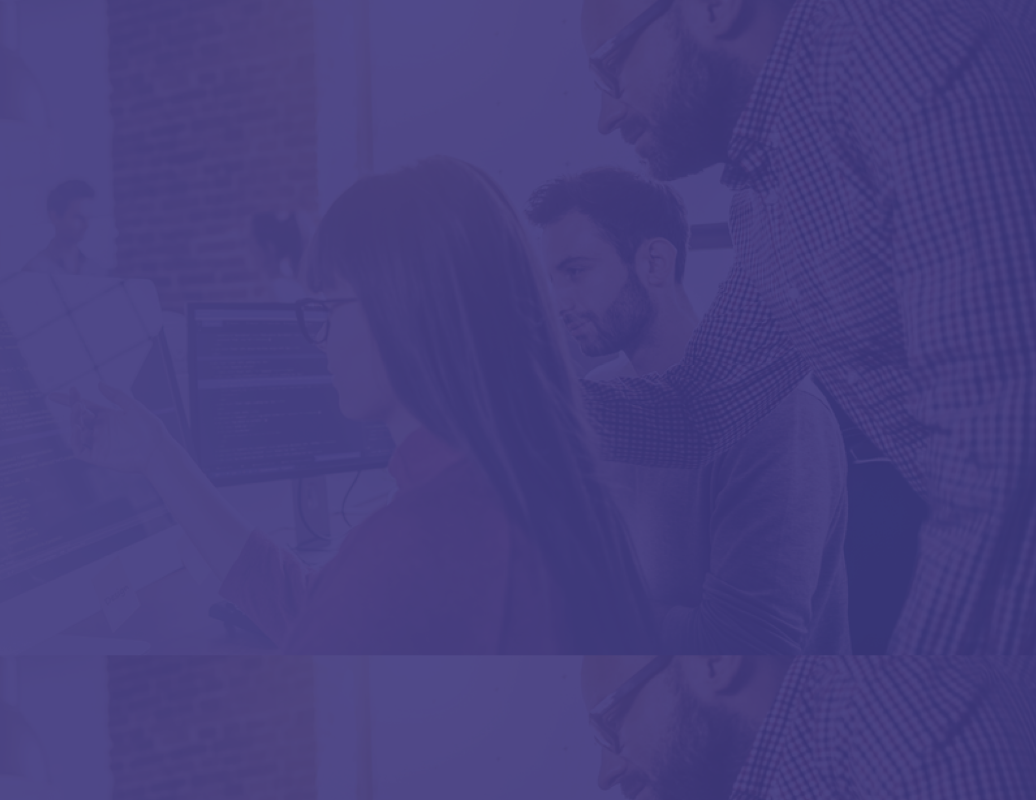
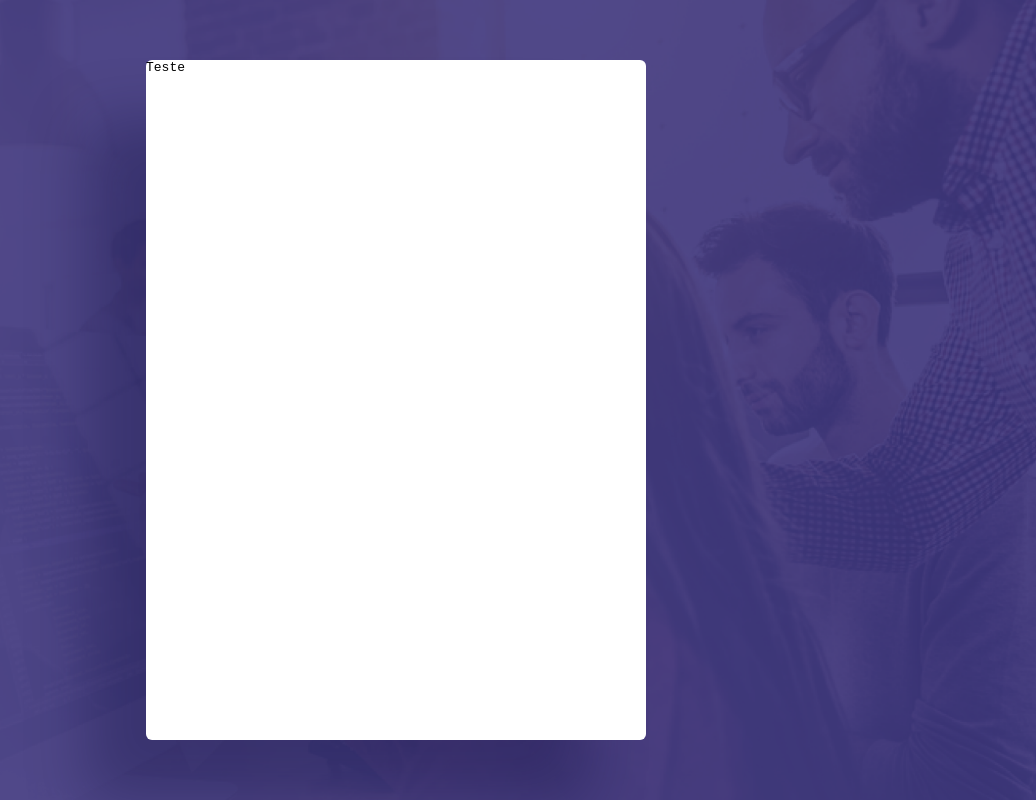
Before and after one commit to projetocodare/Todo-App-Codare-Level-Tech, a plain HTML site: page todo-app/index.html in a window 1280 px wide. Shown: the whole page, without its empty margins (244-1280 px from the left). Drawn offline with Linux system fonts and the light colour scheme.

Commit message:
centered div

```diff
--- a/todo-app/css/style.css
+++ b/todo-app/css/style.css
@@ -7,4 +7,16 @@ body {
     background: url('../assets/background.png');
     background-color: #3D357D;
     background-size: cover;
+    height: 100vh;
+    display: flex;
+    align-items: center;
+    justify-content: center;
 }
+
+#TodoApp {
+    width: 500px;
+    height: 85vh;
+    background: #fff;
+    border-radius: 6px;
+    box-shadow: -60px 60px 60px rgba(4, 3, 49, 0.27);
+}
--- a/todo-app/index.html
+++ b/todo-app/index.html
@@ -9,6 +9,10 @@
 </head>
 <body>
 
+    <div id="TodoApp">
+        Teste
+    </div>
+
     <script src="js/index.js"></script>
 </body>
 </html>
```
